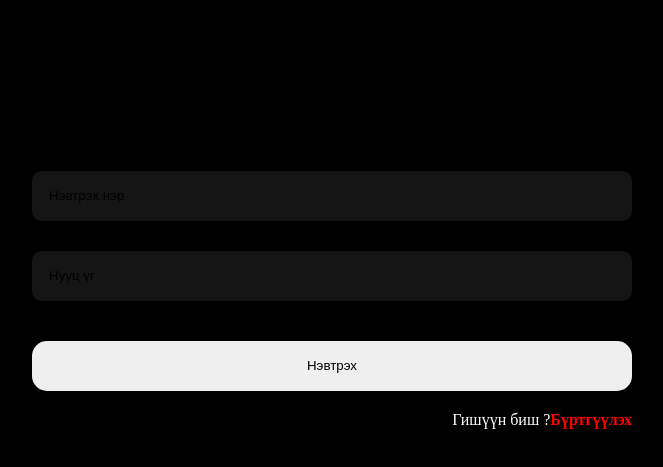
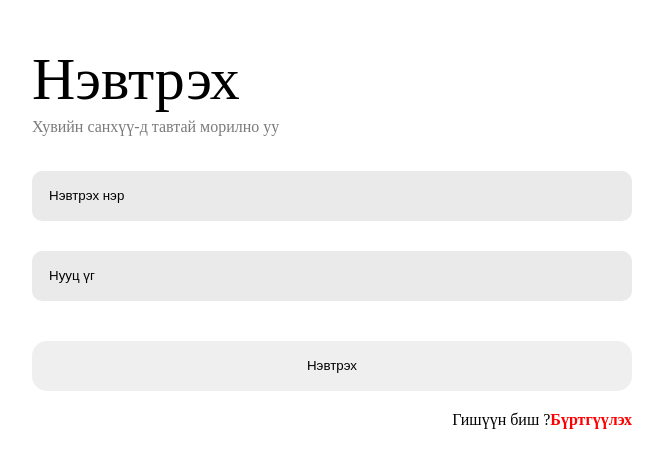
Before and after one commit to Enkjin/finalfront, a Next.js app: page /login in a window 1280 px wide. Shown: the part 155-622 px from the top of the page, without its empty margins (308-971 px from the left). Built offline with nearby package versions, Linux system fonts and the light colour scheme.

Commit message:
Update globals.css

```diff
--- a/styles/globals.css
+++ b/styles/globals.css
@@ -6,11 +6,11 @@ body {
   font-family: -apple-system, BlinkMacSystemFont, Segoe UI, Roboto, Oxygen,
     Ubuntu, Cantarell, Fira Sans, Droid Sans, Helvetica Neue, sans-serif;
     width: 100%;
-    background-color: black;
+    background-color: white;
     background-position: center;
     background-size: cover;
     height: 100%;
-    color: white;
+    color: black;
     display: flex;
     justify-content: center;
     align-items: center;
```
